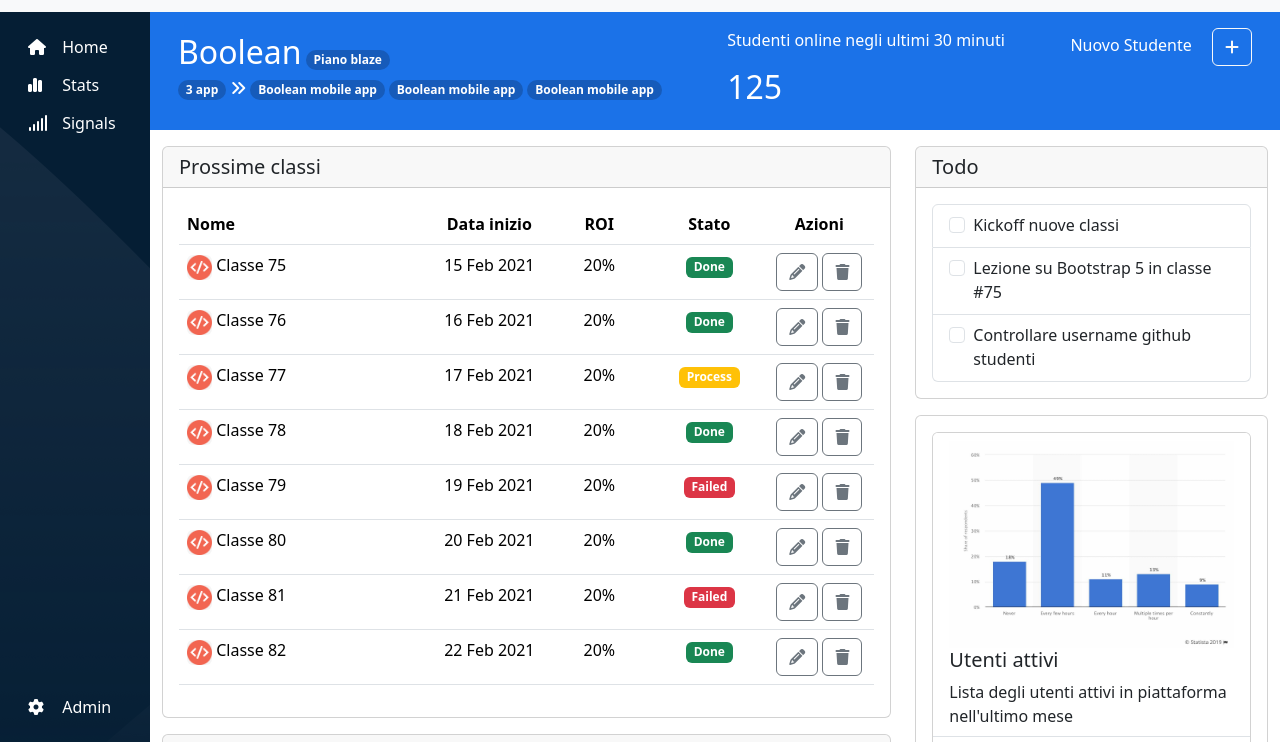
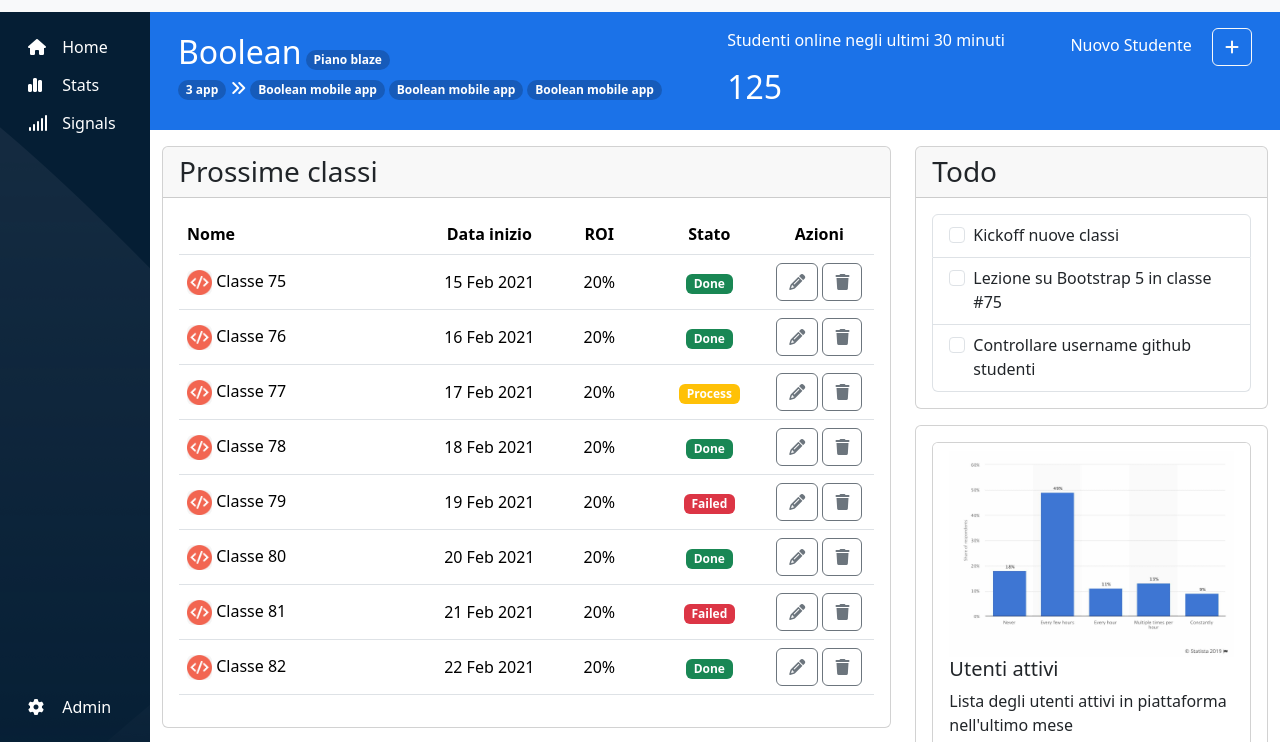
Before and after one commit to MrArcano/html-css-bootstrap-dashboard, a plain HTML site: page index.html in a window 1280 px wide. Shown: the part 58-800 px from the top of the page. Drawn offline with nearby package versions, Linux system fonts and the light colour scheme.

Commit message:
[edit]: font size title card

```diff
--- a/css/style.css
+++ b/css/style.css
@@ -140,3 +140,7 @@ table tr td:nth-child(3),
 table tr th:nth-child(3){
   display: none;
 }
+
+table tr{
+  vertical-align: middle;
+}
--- a/index.html
+++ b/index.html
@@ -274,9 +274,9 @@
 
           <div class="col-12 col-lg-8 ">
             <div class="card my-3">
-              <h5 class="card-header ">
+              <h3 class="card-header ">
                 Prossime classi
-              </h5>
+              </h3>
               <div class="card-body">
                 <table class="table table-hover text-center">
                   <thead>
@@ -434,9 +434,9 @@
             </div>
 
             <div class="card">
-              <h5 class="card-header ">
+              <h3 class="card-header ">
                 F.A.Q.
-              </h5>
+              </h3>
               <div class="card-body">
                 <!-- accordion -->
                 <div class="accordion accordion-flush" id="accordionFlushExample">
@@ -481,9 +481,9 @@
 
             <div class="card my-3">
 
-              <h5 class="card-header ">
+              <h3 class="card-header ">
                 Todo
-              </h5>
+              </h3>
 
               <div class="card-body">
                 <ul class="list-group list-group">
```
